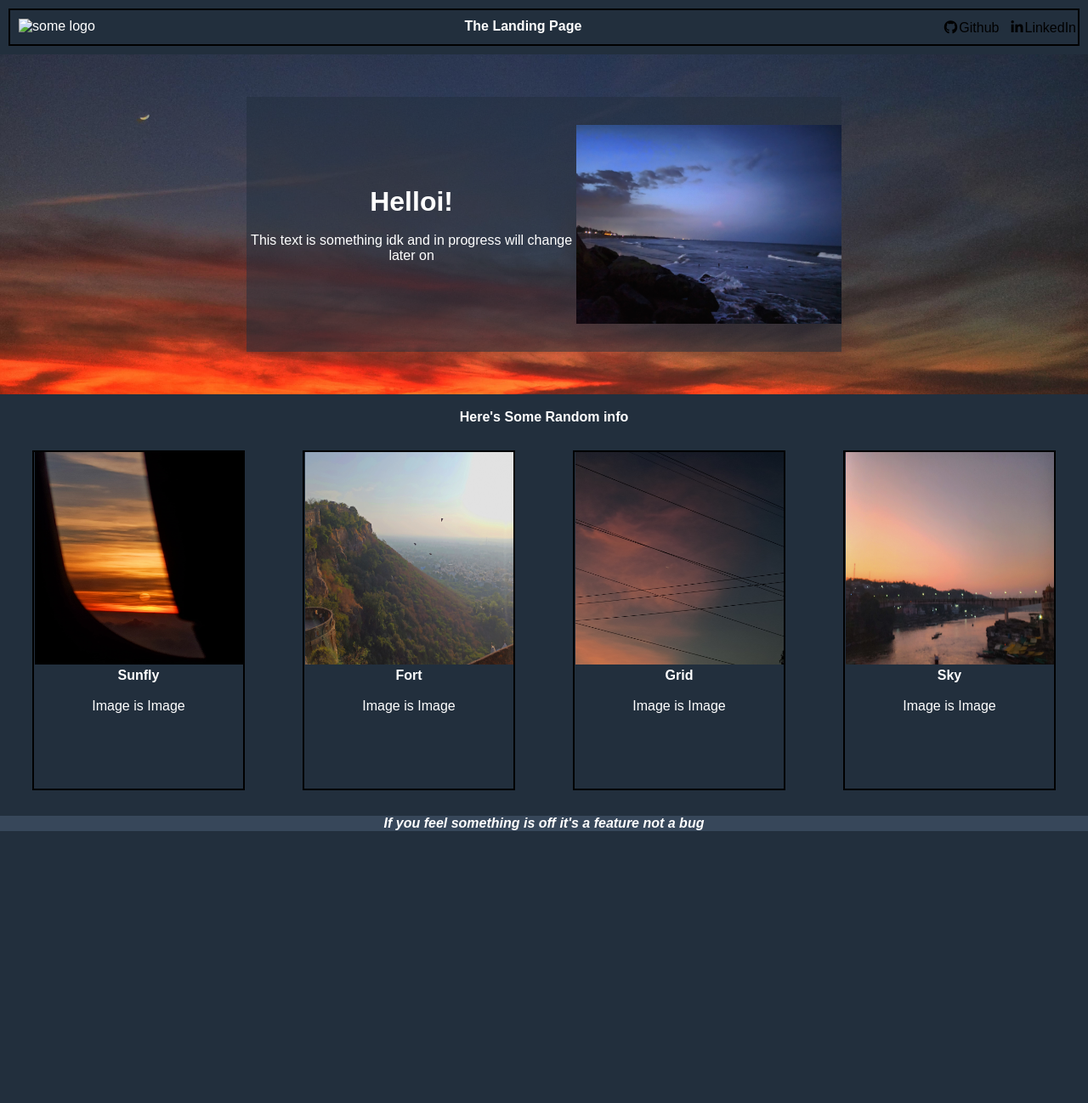
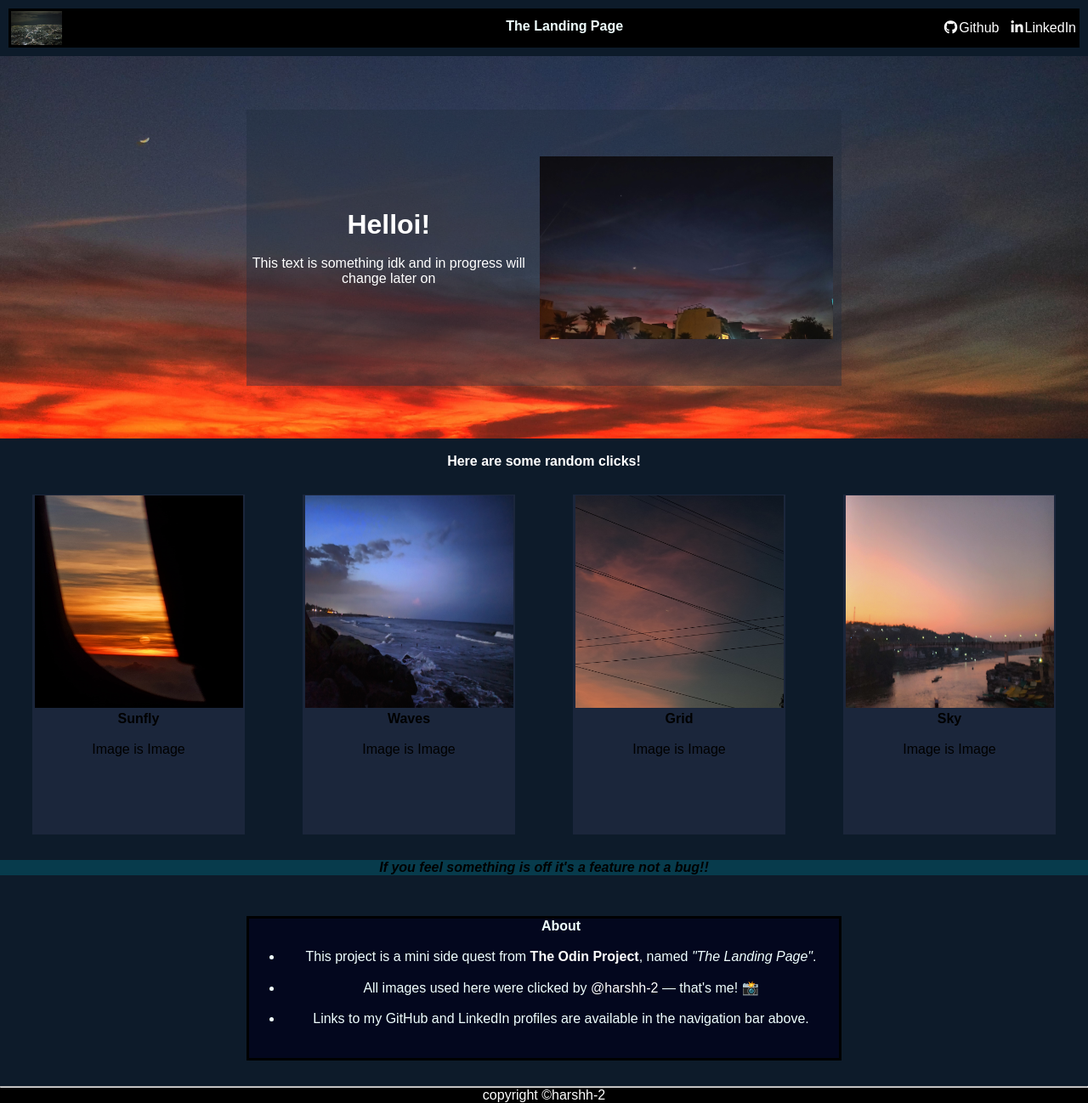
Before and after one commit to harshh-2/The-landing-Page, a plain HTML site: page index.html in a window 1280 px wide. Shown: the whole page at 85% size. Before the commit the page ends 978 px from the top, so only its background shows below. Drawn offline with Linux system fonts and the light colour scheme.

Commit message:
Added the rest of the sections like about n footer

```diff
--- a/index.html
+++ b/index.html
@@ -10,8 +10,8 @@
 <body>
 <header>
     <div class="navbar">
-        <img class="logo" src="" alt="some logo">
-        <div class="head"><p><strong>The Landing Page</strong></p></div>
+        <img class="logo" src="Image Resources/night.jpg" alt="some logo">
+        <div class="head"><pre><strong>                                   The Landing Page</strong></pre></div>
         <div class="ref">
         <a href="https://github.com/harshh-2" target="_blank" rel="noreferrer"><i class="fa-brands fa-github"></i>Github</a>
         <a href="https://www.linkedin.com/in/harsh-dubey-377971308" target="_blank" rel="noreferrer"><i class="fa-brands fa-linkedin-in"></i>LinkedIn</a>
@@ -30,7 +30,7 @@
 </div>
 </div><br>
 <div class="info">
-    <b>Here's Some Random info </b><br>
+    <b>Here are some random clicks! </b><br>
     <div class="boxes">
                  <div class="box">
             <img src="Image Resources/sunfly.jpg" alt="abc"><br>
@@ -38,8 +38,8 @@
             <p>Image is Image</p>
         </div>
         <div class="box">
-            <img src="Image Resources/fort.jpg" alt="abc"><br>
-            <b>Fort</b><br><br>
+            <img src="Image Resources/waves.jpg" alt="abc"><br>
+            <b>Waves</b><br><br>
             <p>Image is Image</p>
         </div>
          <div class="box">
@@ -57,8 +57,22 @@
     </div>
 </div>
 <div class="quote">
-    <b><em>If you feel something is off it's a feature not a bug</em></b>
+    <b><em>If you feel something is off it's a feature not a bug!!</em></b>
+</div><br>
+<div class="about">
+<b>About</b><br><br>
+<ul>
+  <li>This project is a mini side quest from <strong><a href="https://www.theodinproject.com/" target="_blank" rel="noreferrer">The Odin Project</a></strong>, named <em>"The Landing Page"</em>.</li><br>
+
+  <li>All images used here were clicked by <a href="https://github.com/harshh-2" target="_blank" rel="noreferrer">@harshh-2</a> — that's me! 📸</li><br>
+
+  <li>Links to my GitHub and LinkedIn profiles are available in the navigation bar above.</li><br>
+</ul>
 </div>
-
+<footer>
+    <div class="copyright"><hr>
+        copyright <a href="https://github.com/harshh-2" target="_blank" rel="noreferrer">&copyharshh-2</a>
+    </div>
+</footer>
 </body>
 </html>
--- a/style.css
+++ b/style.css
@@ -7,25 +7,24 @@
 
 }
 body {
-  background-color: #222f3d;
+  background-color: #0d1b2a;
   color: white;
 }
 .logo{
-    margin-left: 6px;
-    margin:10px;
-    height:auto ;
-    width:100px;
+    margin:1px;
+    height:40px ;
+    width:60px;
 }
 .ref{
     display: flex;
     justify-content: space-evenly;
-
-
 }
 .navbar{
   display: flex;
   justify-content: space-between;
   border:2px solid black;
+  color: azure;
+  background-color: black;
   margin:10px;
 }
 .head{
@@ -40,7 +39,7 @@ body {
     margin: 10px;
     justify-content: space-evenly;
     text-decoration:none;
-    color: black;
+    color:white;
     margin-right: 2px;
 
 }
@@ -49,7 +48,7 @@ body {
     background-size: cover;
     background-repeat: no-repeat;
     background-position: center center;
-    height: 400px;
+    height: 450px;
     align-items: center;
     justify-content: center;
     display: flex;
@@ -59,21 +58,21 @@ body {
 align-items: center;
 justify-content: center;
 display: flex;
-background-color: rgba(34, 47, 61, 0.5);
+background-color: rgba(34, 47, 61, 0.4);
 width: 700px;
-height: 300px;;
+height: 325px;;
 
 }
 .Bgsm{
-    background-image: url("Image Resources/waves.jpg");
+    background-image: url("Image Resources/view.jpg");
     background-size: contain;
     background-repeat: no-repeat;
     background-position: right;
     display: flex;
-    margin: 0px;
+    margin: 10px;
     padding: 0px;
-    height:235px;
-    width:350px;
+    height:300px;
+    width:450px;
     align-items: center;
     text-align: center;
     justify-content: center
@@ -86,23 +85,56 @@ height: 300px;;
     width: 245px;
     height: 250px;
     border: 1px ;
+    margin-top: 1px;
 }
 .boxes{
     display: flex;
     justify-content: space-evenly;
+
+
 }
 .box{
 margin: 30px;
 text-align: center;
-border: 2px solid black;
+background-color:#1b263b;
+color: black;
+
+
 height: 400px;
 width: 250px;
 }
 .quote{
     text-align: center;
-    background-color: #37475a;
+    background-color:  #073b4c;
     height: auto;
+    display: flex;
     justify-content: space-evenly;
     font-style: italic;
+    color:black;
 
 }
+.about{
+    border: 3px solid black;
+    margin: 5px;
+    height: 170px;
+    text-align: center;
+    justify-content: space-evenly;
+    align-items:center;
+    color: azure;
+    background-color:#03071e;
+    list-style-type: disc;
+    padding-left: 40px;
+    margin: 30px auto;
+    max-width: 700px;
+}
+a{
+    text-decoration: none;
+    color:white;
+}
+.copyright{
+    text-align: center;
+    background-color:black;
+}
+hr{
+    background-color: #450920;
+}
```
Also changed, not shown: Image Resources/night.jpg (added), Image Resources/view.jpg (added).
